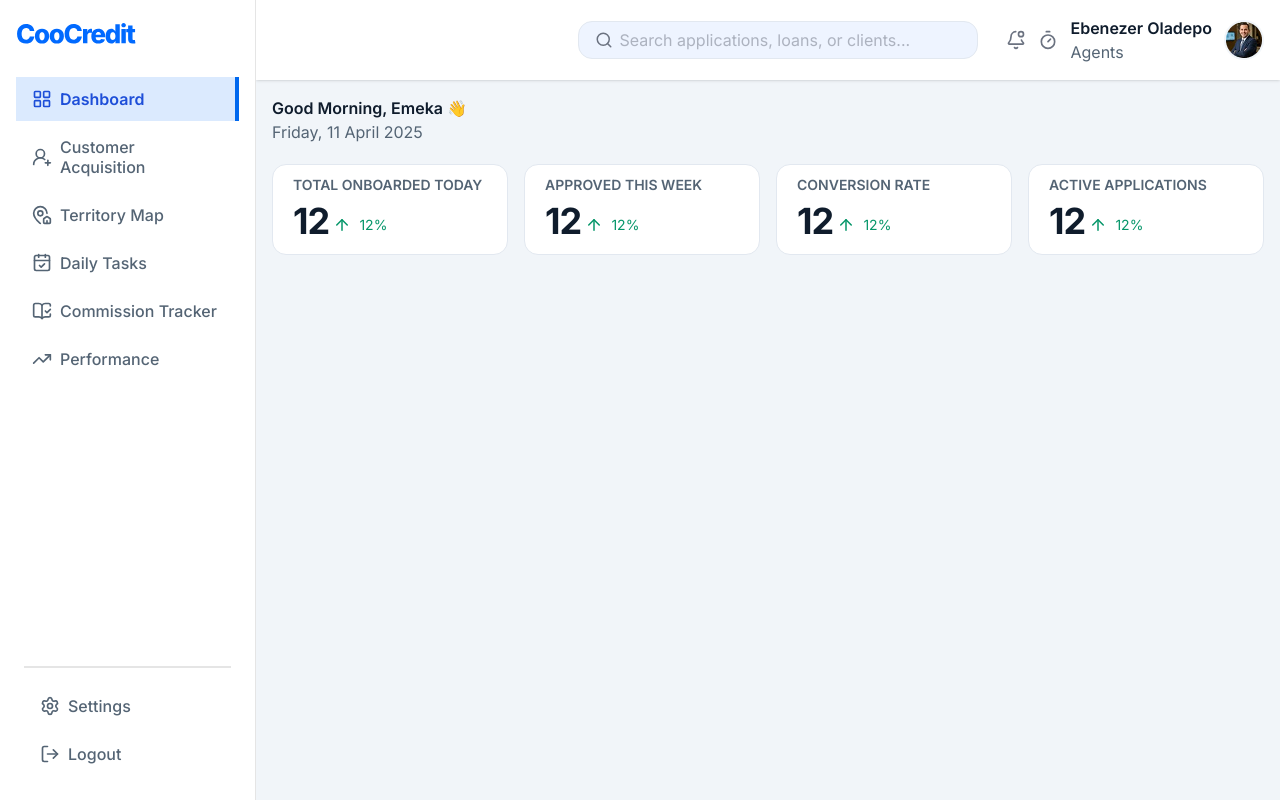
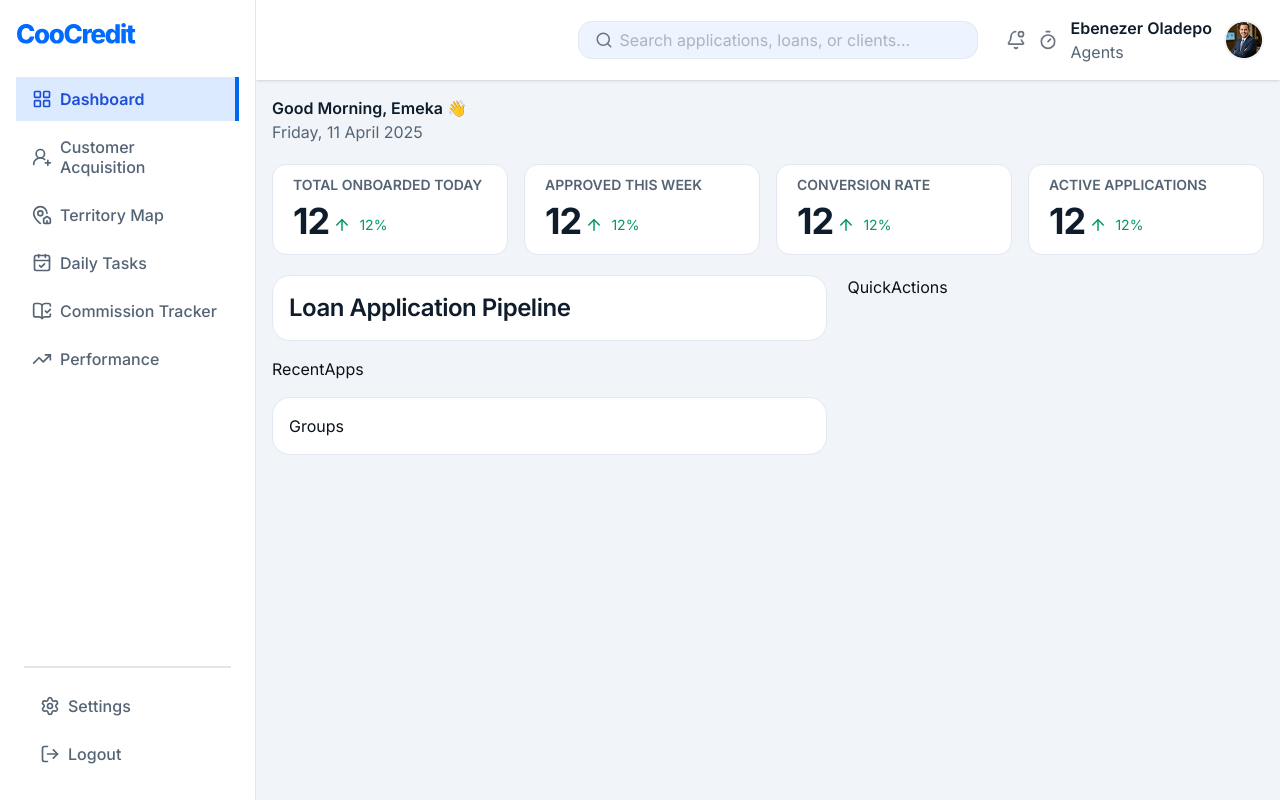
Before and after one commit to Banicoop/coocredit-business, a Next.js app: page /agents in a window 1280 px wide. Built offline with nearby package versions, Linux system fonts and the light colour scheme; a web font is replaced by a local one.

Commit message:
implement agent dashboard page sections

```diff
--- /dev/null
+++ b/src/app/(dashboard)/agents/(main)/commissions/page.tsx
@@ -0,0 +1,9 @@
+import React from 'react'
+
+const AgentCommission = () => {
+  return (
+    <div>AgentCommission</div>
+  )
+}
+
+export default AgentCommission;
--- /dev/null
+++ b/src/app/(dashboard)/agents/(main)/performance/page.tsx
@@ -0,0 +1,9 @@
+import React from 'react'
+
+const AgentPerformance = () => {
+  return (
+    <div>page</div>
+  )
+}
+
+export default AgentPerformance;
--- /dev/null
+++ b/src/app/(dashboard)/agents/_sections/LoanPipeline.tsx
@@ -0,0 +1,27 @@
+import Typography from '@/components/primitives/Typography'
+import { FlexCol, Grid } from '@/components/ui/ui-layout'
+import React from 'react'
+
+export const LoanPipeline = () => {
+  return (
+    <FlexCol className='p-4 border bg-white rounded-xl'>
+        <Typography variant='h3' className='' weight='bold'>Loan Application Pipeline</Typography>
+    </FlexCol>
+  )
+}
+
+
+export const Buttons = () => {
+  return (
+    <Grid className='grid-cols-2 p-4 border bg-white rounded-xl'>
+        <div className="">Groups</div>
+    </Grid>
+  )
+}
+export const Commissions = () => {
+  return (
+    <Grid className='grid-cols-2 p-4 border bg-white rounded-xl'>
+        <div className="">Groups</div>
+    </Grid>
+  )
+}
--- /dev/null
+++ b/src/app/(dashboard)/agents/_sections/QuickActions.tsx
@@ -0,0 +1,9 @@
+import React from 'react'
+
+const QuickActions = () => {
+  return (
+    <div>QuickActions</div>
+  )
+}
+
+export default QuickActions;
--- /dev/null
+++ b/src/app/(dashboard)/agents/_sections/RecentApps.tsx
@@ -0,0 +1,9 @@
+import React from 'react'
+
+const RecentApps = () => {
+  return (
+    <div>RecentApps</div>
+  )
+}
+
+export default RecentApps;
--- a/src/app/(dashboard)/agents/page.tsx
+++ b/src/app/(dashboard)/agents/page.tsx
@@ -1,8 +1,13 @@
 import Typography from '@/components/primitives/Typography';
 import PageHeader from '@/components/ui/PageHeader';
-import { Grid } from '@/components/ui/ui-layout';
+import { FlexCol, Grid } from '@/components/ui/ui-layout';
 import { ArrowUp } from 'lucide-react';
 import React from 'react'
+import { LoanPipeline, Buttons, Commissions } from './_sections/LoanPipeline';
+import RecentApps from './_sections/RecentApps';
+import QuickActions from './_sections/QuickActions';
+
+
 
 const Widget = ({title, num, percent}: {title: string, num: number, percent: number}) => {
   return(
@@ -10,7 +15,7 @@ const Widget = ({title, num, percent}: {title: string, num: number, percent: num
       <Typography variant='small' weight='semibold' color='primary'>{title}</Typography>
       <div className="flex items-baseline gap-1">
         <Typography variant='h1' color='default'>{num}</Typography>
-        <Typography variant='small' color='tertiary' startIcon={<ArrowUp size={18}/>}>{percent}%</Typography>
+        <Typography variant='small' color='success' startIcon={<ArrowUp size={18}/>}>{percent}%</Typography>
       </div>
     </Grid>
   )
@@ -27,6 +32,19 @@ const AgentDashboard = () => {
         <Widget title='CONVERSION RATE' num={12} percent={12}/>
         <Widget title='ACTIVE APPLICATIONS' num={12} percent={12}/>
       </section>
+
+
+      <div className="flex gap-5">
+        <FlexCol className='gap-4 flex-2'>
+          <LoanPipeline/>
+          <RecentApps/>
+          <Commissions/>
+        </FlexCol>
+
+        <FlexCol className='gap-4 flex-[1.5]'>
+          <QuickActions/>
+        </FlexCol>
+      </div>
     </main>
   )
 }
--- a/src/app/auth/sign-in/page.tsx
+++ b/src/app/auth/sign-in/page.tsx
@@ -1,3 +1,5 @@
+'use client';
+
 import Typography from '@/components/primitives/Typography';
 import Image from 'next/image';
 import React from 'react'
@@ -5,11 +7,13 @@ import { ArrowRight, LockKeyhole, SendHorizontal, Shield, UserRound } from 'luci
 import Button from '@/components/primitives/buttons/Button';
 import { TextField } from '@/components/primitives/inputs/TextField';
 import Link from 'next/link';
+import { redirect } from 'next/navigation';
 
 import logo from '@/assets/svgs/logo.svg'
 
 
 const SignInPage = () => {
+
 
   return (
     <main className='p-4 w-full mx-auto my-auto max-w-7xl flex items-center justify-center flex-col flex-1 h-full'>
@@ -22,12 +26,12 @@ const SignInPage = () => {
             <Typography variant='small' startIcon={<Shield size={18} className='text-primary'/>} className='uppercase py-2 px-1.5 bg-white w-fit rounded-sm font-semibold'  font='poppins'>Secure Node Access</Typography>
           </div>
 
-          <div className="flex flex-1 flex-col gap-4 justify-center p-5">
+          <form className="flex flex-1 flex-col gap-4 justify-center p-5">
             <Typography variant='h2' font='poppins'>Agent Portal Login</Typography>
             <Typography color='primary' className='text-lg' font='poppins'>Please enter your credentials to authenticate.</Typography>
             <TextField startIcon={<UserRound size={18}/>} placeholder='Agent ID or Email' className='bg-[#DBE9FE] py-2.5 px-3.5' />
             <TextField startIcon={<LockKeyhole size={18}/>} placeholder='Secure Password' type='password' className='bg-[#DBE9FE] py-2.5 px-3.5'/>
-            <Button size='lg' endIcon={<SendHorizontal size={20}/>}>Sign In to Portal</Button>
+            <Button size='lg' onClick={() => redirect('/agents')} endIcon={<SendHorizontal size={20}/>}>Sign In to Portal</Button>
             <div className="flex items-center justify-between">
               <div className="flex items-center gap-1">
                 <input type="checkbox" className='cursor-pointer'/>
@@ -35,7 +39,7 @@ const SignInPage = () => {
               </div>
               <Link href='/auth/forgot-password' className='text-primary font-semibold text-lg uppercase'>Forget Password</Link>
             </div>
-          </div>
+          </form>
         </div>
         <div className="flex p-4 items-end justify-end gap-1.5">
         <Typography variant='span' as='span' className='font-semibold text-lg' color='primary'>New to CooCredit?</Typography>
--- a/src/components/primitives/Typography.tsx
+++ b/src/components/primitives/Typography.tsx
@@ -19,7 +19,7 @@ interface TypographyProps {
   as?: React.ElementType; // more flexible than variant
   font?: "inter" | "sans" | "atomic" | 'katibeh' | 'poppins';
   weight?: "normal" | "medium" | "semibold" | "bold";
-  color?: "default" | "muted" | "primary" | 'secondary' | 'tertiary' | 'neutral' | 'active';
+  color?: "default" | "muted" | "primary" | 'secondary' | 'success' | 'neutral' | 'active';
   truncate?: boolean;
   startIcon?: React.ReactNode;
   endIcon?: React.ReactNode;
@@ -58,9 +58,9 @@ const colorMap = {
   default: "text-[#0F1C2C]",
   primary: "text-[#546474]",
   active: 'text-[#1D4ED8]',
+  success: "text-[#059669]",
   muted: "text-gray-400",
   secondary: "text-[#059669cc]",
-  tertiary: "text-[#059669]",
   neutral: "text-blue-100",
 };
 
--- a/src/components/ui/ui-layout.tsx
+++ b/src/components/ui/ui-layout.tsx
@@ -1,9 +1,9 @@
 import { UIProps } from "@/type/type";
 import React from "react";
 
-const Box = ({ children, className = "", style, onClick }: UIProps) => {
+const FlexBox = ({ children, className = "", style, onClick }: UIProps) => {
   return (
-    <div className={`${className}`} style={style} onClick={onClick}>
+    <div className={`flex border rounded-lg bg-white p-4 ${className}`} style={style}>
       {children}
     </div>
   );
@@ -26,6 +26,15 @@ const Flex = ({ children, className = "", style }: UIProps) => {
 };
 
 
+const FlexCol = ({ children, className = "", style }: UIProps) => {
+  return (
+    <div className={`flex flex-col ${className}`} style={style}>
+      {children}
+    </div>
+  );
+};
+
+
 const Grid = ({ children, className = "", style }: UIProps) => {
   return (
     <div className={`grid ${className}`} style={style}>
@@ -34,4 +43,4 @@ const Grid = ({ children, className = "", style }: UIProps) => {
   );
 };
 
-export { Box, HStack, Flex, Grid };
+export { FlexBox, HStack, Flex, Grid, FlexCol };
--- a/src/config/sidebar.config.ts
+++ b/src/config/sidebar.config.ts
@@ -116,17 +116,17 @@ export const loanOfficerData = [
   {
     label: 'Portfolio',
     href: '/loan-officer/',
-    icon: ''
+    icon: 'layoutGrid'
   },
   {
     label: 'Repayment',
     href: '/loan-officer/',
-    icon: ''
+    icon: 'layoutGrid'
   },
   {
     label: 'Risk Assessment',
     href: '/loan-officer/',
-    icon: ''
+    icon: 'layoutGrid'
   },
 ]
 
@@ -140,26 +140,26 @@ export const managersData = [
   {
     label: 'Loan Portfolio',
     href: '/manager/portfolio',
-    icon: ''
+    icon: 'layoutGrid'
   },
   {
     label: 'Branch Assets',
     href: '/manager/branch',
-    icon: ''
+    icon: 'layoutGrid'
   },
   {
     label: 'Team Management',
     href: '/manager/team',
-    icon: ''
+    icon: 'layoutGrid'
   },
   {
     label: 'Risk Analytics',
     href: '/manager/analytics',
-    icon: ''
+    icon: 'layoutGrid'
   },
   {
     label: 'Reports',
     href: '/manager/reports',
-    icon: ''
+    icon: 'layoutGrid'
   },
 ]
```
